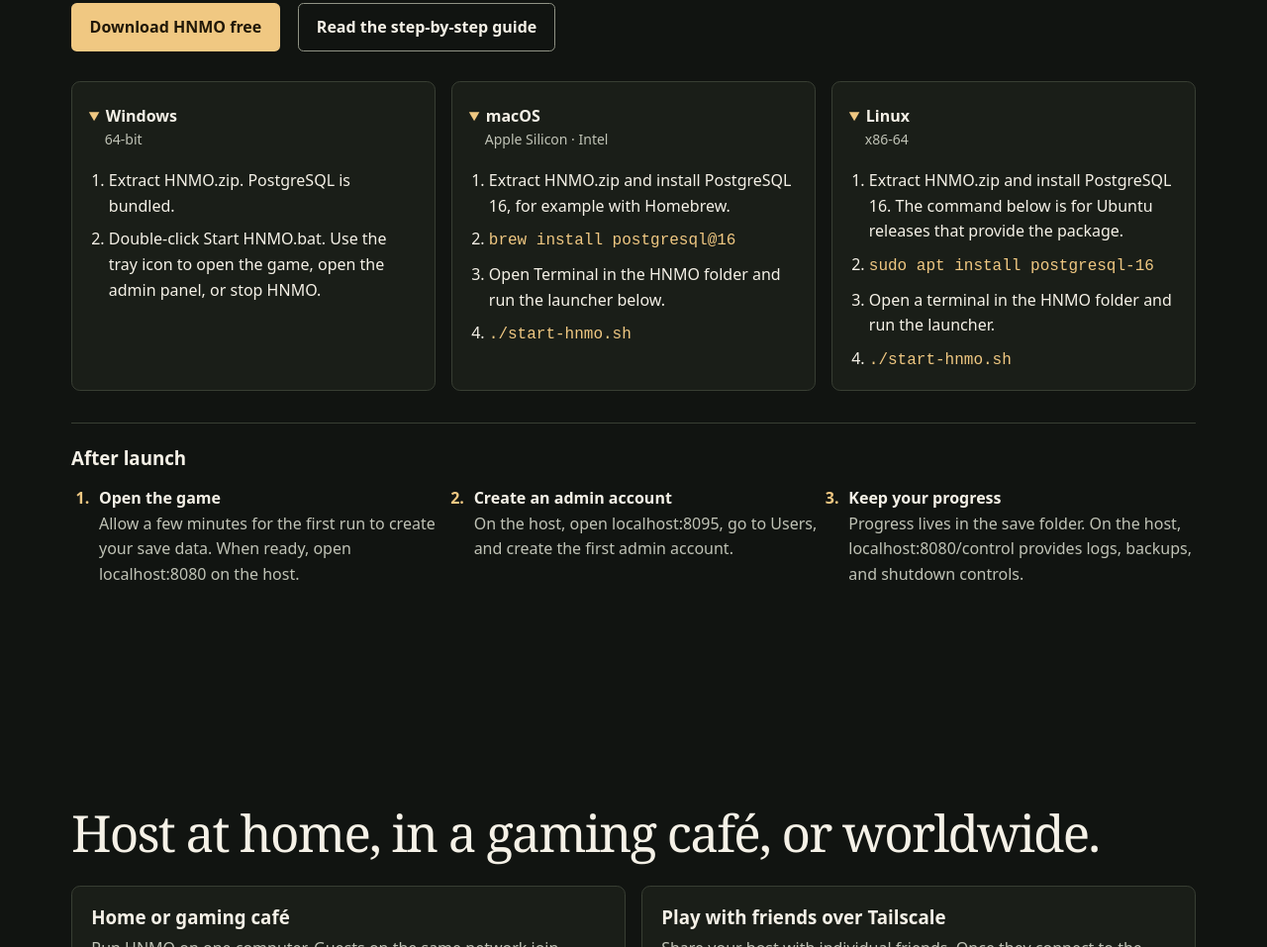
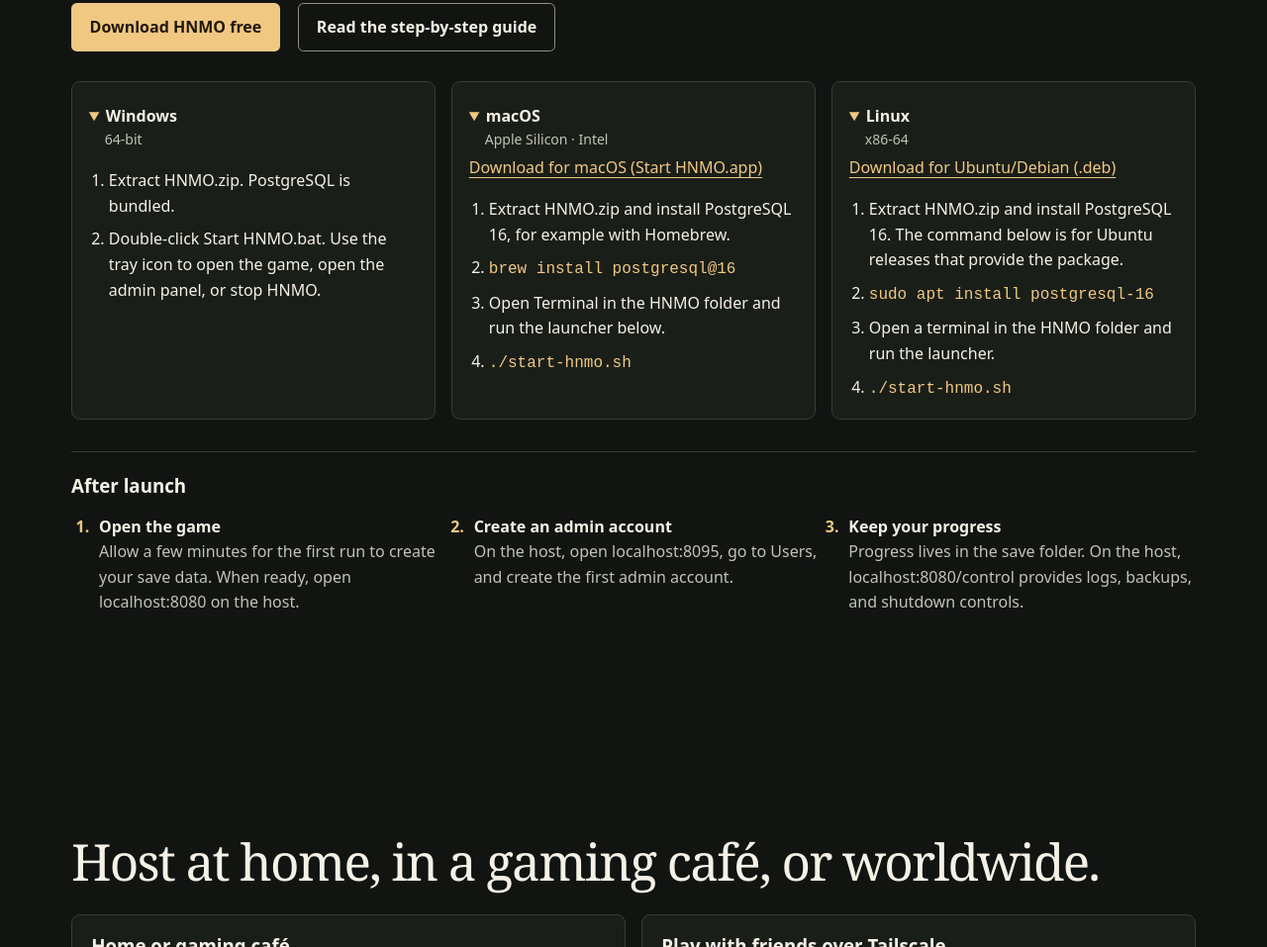
Before and after one commit to nguyentuanphu/hnmobug, a website: page public/index.html in a window 1280 px wide. Shown: the part 4977-5934 px from the top of the page at 99% size. Drawn offline with Linux system fonts and the light colour scheme.

Commit message:
Download: per-system links on Cloudflare (macOS app, Debian/Ubuntu package) (#10)
/download?os=macos|linux sends to releases/<version>/HNMO-macos.zip / HNMO-linux.deb on the update storage next to
HNMO.zip (the default, for every system). The home and setup pages link them. Nothing on the site points at GitHub.


Claude-Session: https://claude.ai/code/session_01ARvCQAkjREWWJK5o1mSqyb

Co-authored-by: Claude <noreply@anthropic.com>

```diff
--- a/public/index.html
+++ b/public/index.html
@@ -189,6 +189,7 @@
         </details>
         <details open>
           <summary>macOS <span>Apple Silicon · Intel</span></summary>
+          <p><a href="/download?os=macos" data-vi="Tải bản macOS (Start HNMO.app)">Download for macOS (Start HNMO.app)</a></p>
           <ol>
             <li data-vi="Giải nén HNMO.zip và cài PostgreSQL 16, ví dụ bằng Homebrew.">Extract HNMO.zip and install PostgreSQL 16, for example with Homebrew.</li>
             <li><code>brew install postgresql@16</code></li>
@@ -198,6 +199,7 @@
         </details>
         <details open>
           <summary>Linux <span>x86-64</span></summary>
+          <p><a href="/download?os=linux" data-vi="Tải gói Ubuntu/Debian (.deb)">Download for Ubuntu/Debian (.deb)</a></p>
           <ol>
             <li data-vi="Giải nén HNMO.zip rồi cài PostgreSQL 16. Lệnh dưới đây dùng cho bản Ubuntu có sẵn gói này.">Extract HNMO.zip and install PostgreSQL 16. The command below is for Ubuntu releases that provide the package.</li>
             <li><code>sudo apt install postgresql-16</code></li>
```
Also changed, not shown: public/setup.html (+2 -0 lines), netlify/functions/latest.mts, tests/hub.test.mts.
